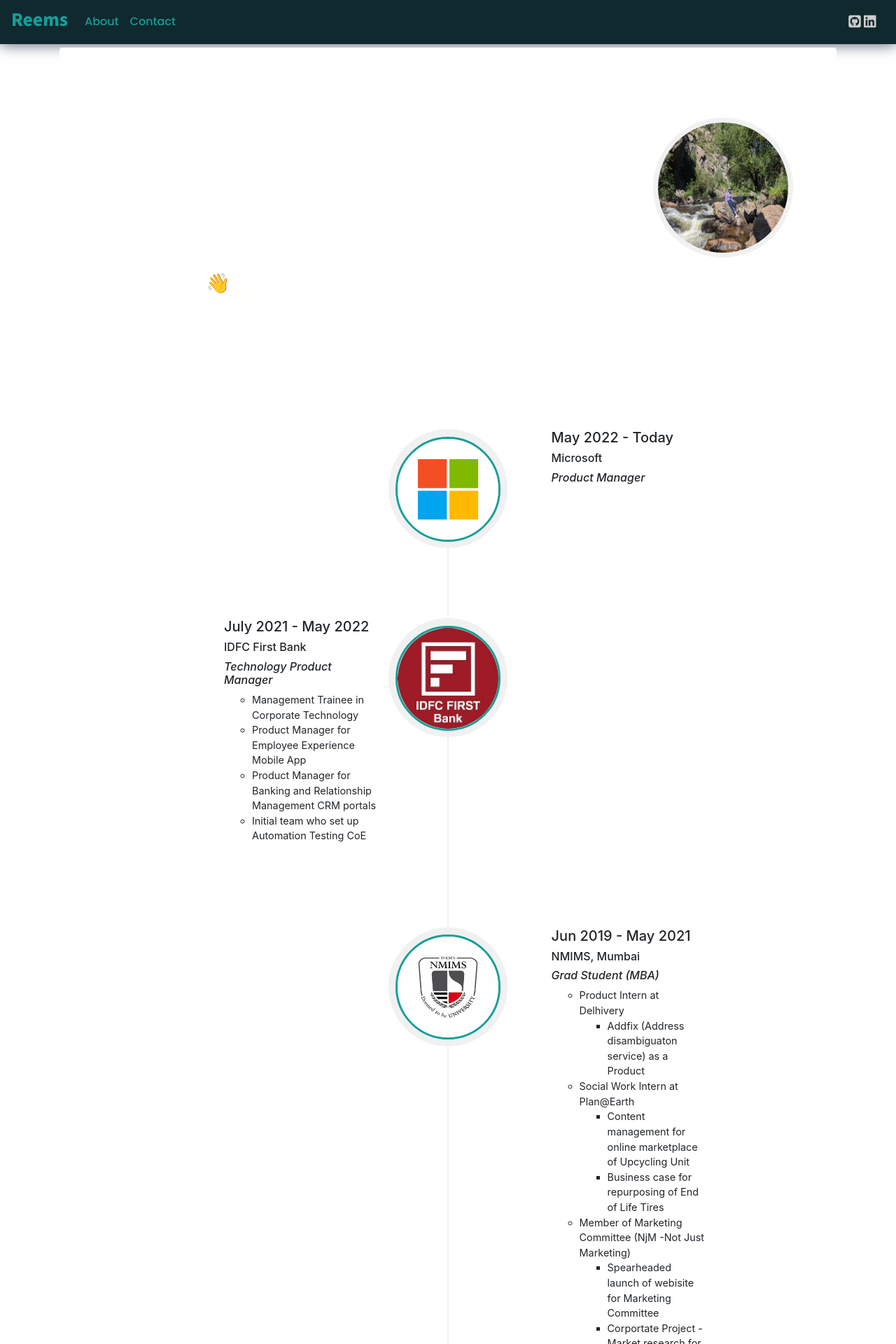
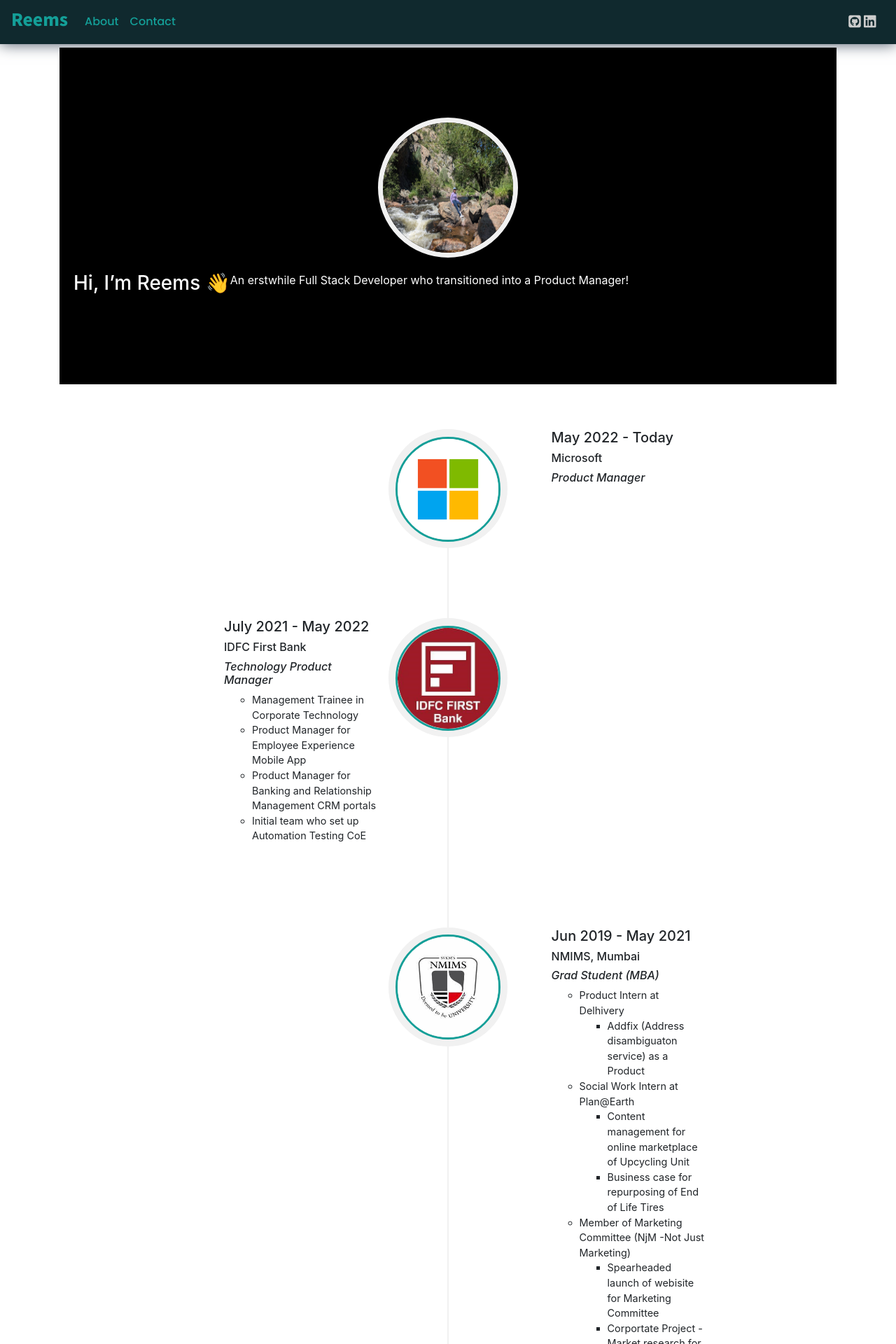
Before and after one commit to reemstk/reemstk.github.io, a Jekyll site: the page built from index.md, in a window 1280 px wide. Shown: the top 1920 px of the page at 70% size. Built offline with Jekyll 4.4.1, drawn with Linux system fonts in a browser that asks for light colours; nearby versions of some CDN libraries; comment, search, counter and statistics services are not loaded; our own code applies the rules of GitHub Pages for plain Markdown files.

Commit message:
Update home.html

```diff
--- a/_layouts/home.html
+++ b/_layouts/home.html
@@ -4,7 +4,7 @@
 {% assign theme = site.data.themes[site.ui_theme] %}
 
 <!-- ABOUT ME SECTION -->
-<div class="card mx-auto border-0 bg-img col-md-12 col-lg-12 col-sm-12">
+<div class="bg-img col-md-12 col-lg-12 col-sm-12">
 
     <!-- dynamic text begins -->
     <div class="intro intro-body">
@@ -14,7 +14,7 @@
 
     <!-- profile image begins-->
     <div class="row">
-      <div class="col-lg-3 col-md-3 col-sm-3 offset-lg-9 offset-md-9 offset-sm-9">
+      <div class="col-lg-4 col-md-4 col-sm-4 offset-lg-4 offset-md-4 offset-sm-4" style="text-align: center;">
         {% if site.animate %}
           <img src="{{ site.profile_image }}" class="img-me" alt="...">
         {% else %}
```
